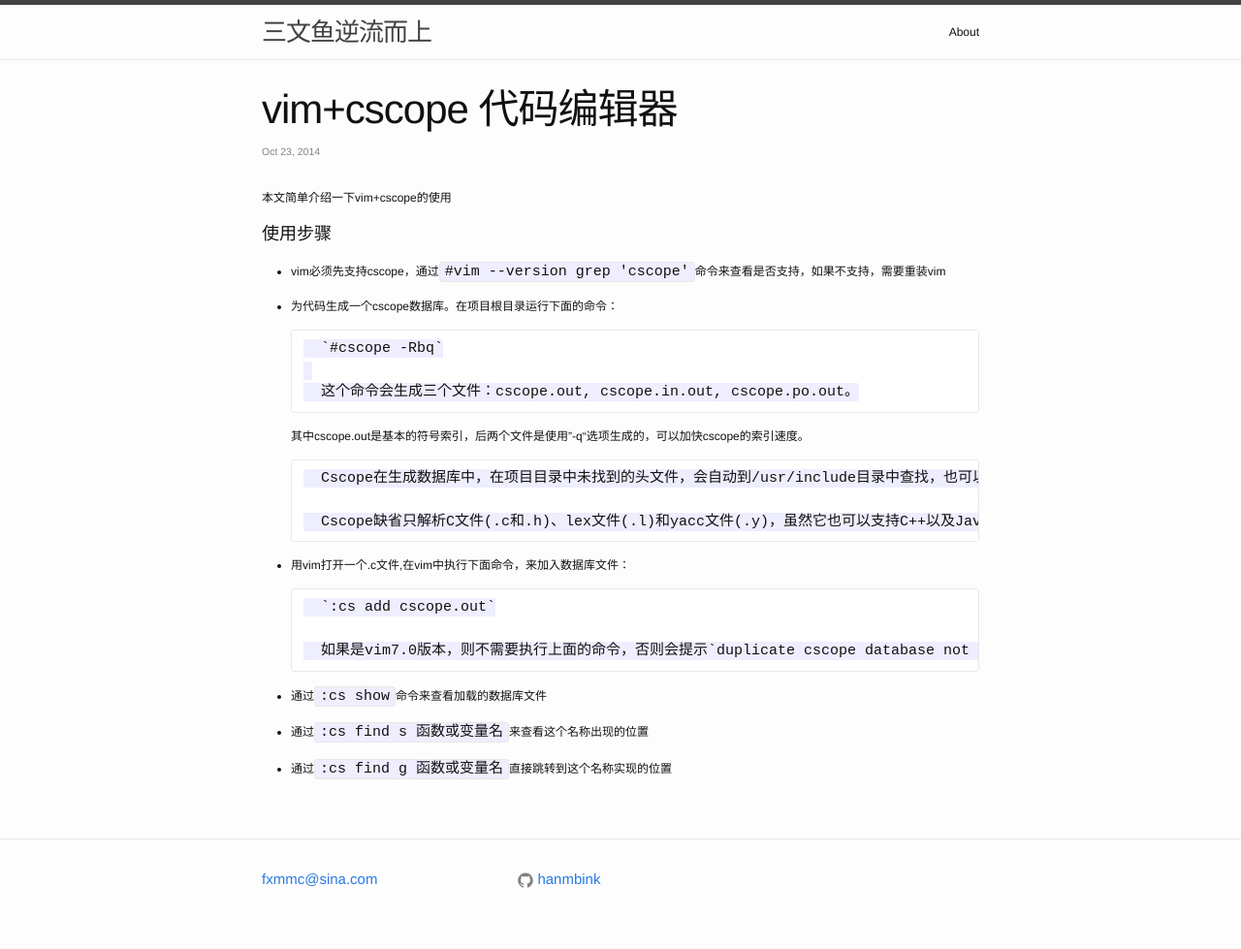
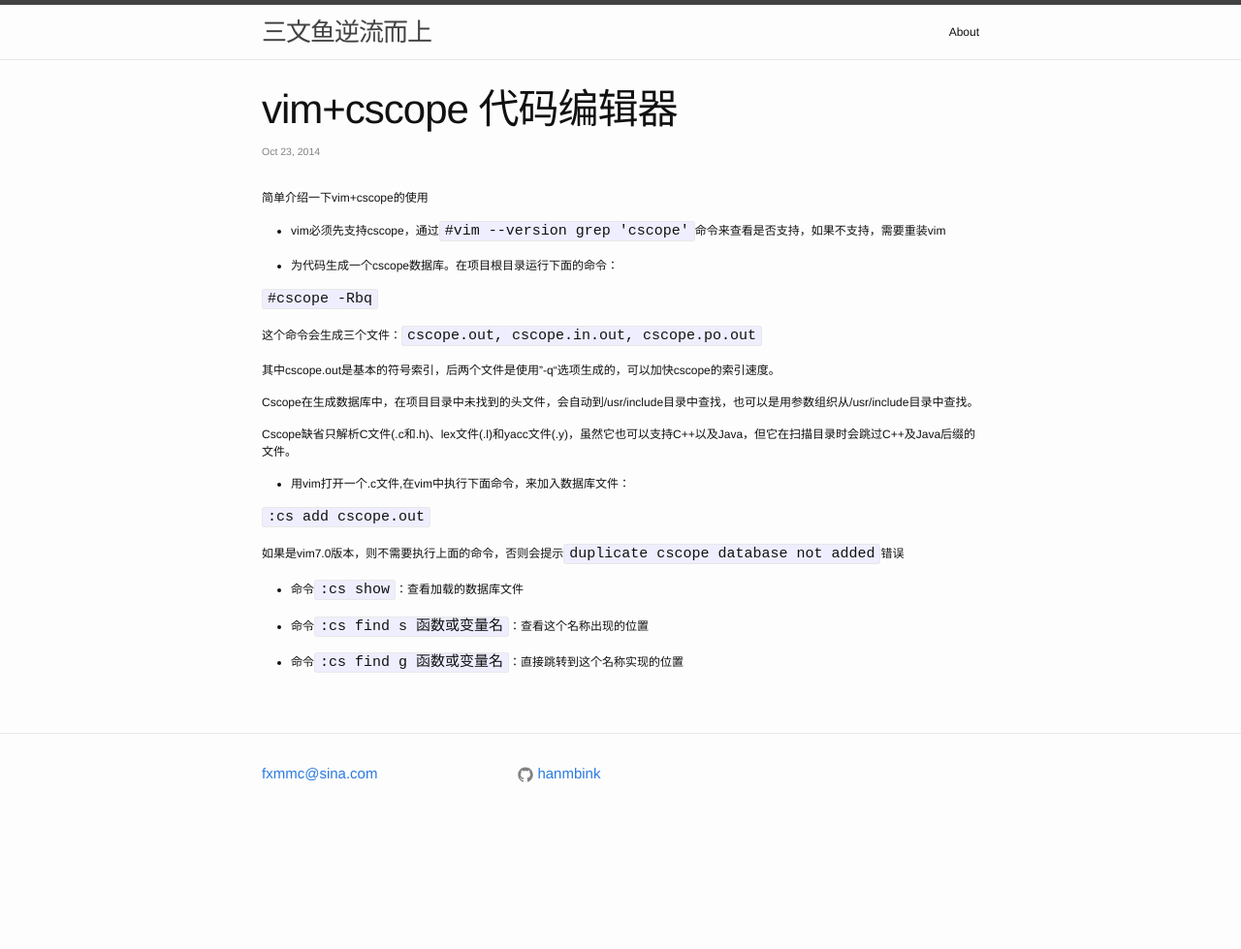
Before and after one commit to binkwang/hanmbink.github.io, a Jekyll site: the page built from _posts/2014-10-23-vim+Cscope.markdown, in a window 1280 px wide. Shown: the whole page at 97% size. Built offline with Jekyll 4.4.1, drawn with Linux system fonts in a browser that asks for light colours; after the commit the page ends 900 px from its top, so only the background shows below that.

Commit message:
add new blog

```diff
--- a/_posts/2014-10-23-vim+Cscope.markdown
+++ b/_posts/2014-10-23-vim+Cscope.markdown
@@ -5,33 +5,30 @@
 categories: [技术,Linux]
 ---
 
-本文简单介绍一下vim+cscope的使用
-
-# 使用步骤
+简单介绍一下vim+cscope的使用
 
 * vim必须先支持cscope，通过`#vim --version grep 'cscope'`命令来查看是否支持，如果不支持，需要重装vim
 
 * 为代码生成一个cscope数据库。在项目根目录运行下面的命令：
 
-        `#cscope -Rbq`
+`#cscope -Rbq`
 
-        这个命令会生成三个文件：cscope.out, cscope.in.out, cscope.po.out。
+这个命令会生成三个文件：`cscope.out, cscope.in.out, cscope.po.out`
 
-	其中cscope.out是基本的符号索引，后两个文件是使用”-q“选项生成的，可以加快cscope的索引速度。
+其中cscope.out是基本的符号索引，后两个文件是使用”-q“选项生成的，可以加快cscope的索引速度。
 
-        Cscope在生成数据库中，在项目目录中未找到的头文件，会自动到/usr/include目录中查找，也可以是用参数组织从/usr/include目录中查找。
+Cscope在生成数据库中，在项目目录中未找到的头文件，会自动到/usr/include目录中查找，也可以是用参数组织从/usr/include目录中查找。
 
-        Cscope缺省只解析C文件(.c和.h)、lex文件(.l)和yacc文件(.y)，虽然它也可以支持C++以及Java，但它在扫描目录时会跳过C++及Java后缀的文件。
-
+Cscope缺省只解析C文件(.c和.h)、lex文件(.l)和yacc文件(.y)，虽然它也可以支持C++以及Java，但它在扫描目录时会跳过C++及Java后缀的文件。
 
 * 用vim打开一个.c文件,在vim中执行下面命令，来加入数据库文件：
 
-        `:cs add cscope.out`
+`:cs add cscope.out`
 
-        如果是vim7.0版本，则不需要执行上面的命令，否则会提示`duplicate cscope database not added`错误
+如果是vim7.0版本，则不需要执行上面的命令，否则会提示`duplicate cscope database not added`错误
 
-* 通过`:cs show`命令来查看加载的数据库文件
+* 命令`:cs show`：查看加载的数据库文件
 
-* 通过`:cs find s 函数或变量名`来查看这个名称出现的位置
+* 命令`:cs find s 函数或变量名`：查看这个名称出现的位置
 
-* 通过`:cs find g 函数或变量名`直接跳转到这个名称实现的位置
+* 命令`:cs find g 函数或变量名`：直接跳转到这个名称实现的位置
```
